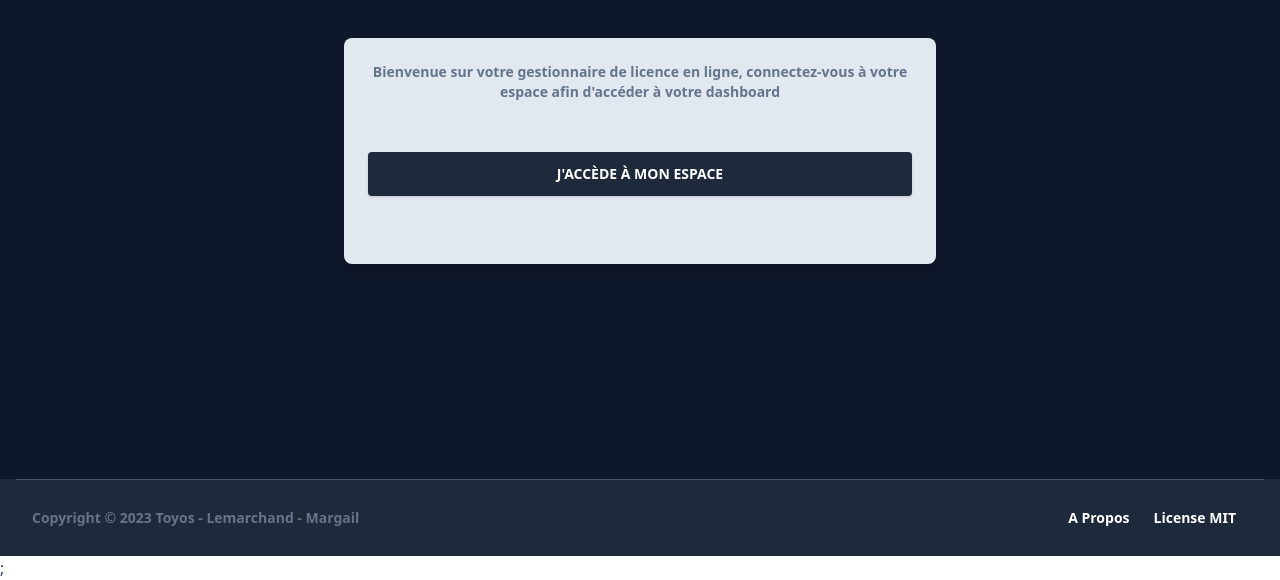
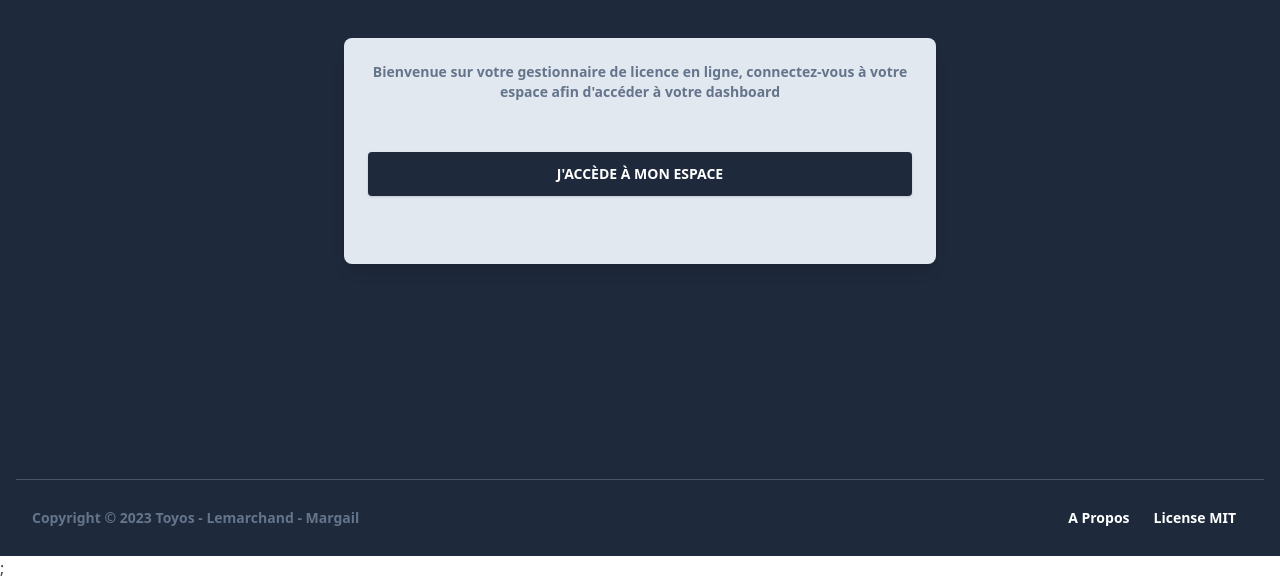
Before and after one commit to enzotoyos/Notus-licence, a React app: page / in a window 1280 px wide. Shown: the part 244-824 px from the top of the page. Built offline with nearby package versions, Linux system fonts and the light colour scheme.

Commit message:
modif arriere plan et manifest

```diff
--- a/package.json
+++ b/package.json
@@ -1,8 +1,8 @@
 {
-  "name": "notus-react",
+  "name": "notus-licence",
   "version": "1.1.0",
-  "description": "Notus React - A free Tailwind CSS and React UI Kit and Admin by Creative Tim.",
-  "repository": "https://github.com/creativetimofficial/notus-react",
+  "description": "Notus Licence - Outil de gestion de licence ",
+  "repository": "https://github.com/enzotoyos/Notus-licence",
   "license": "MIT",
   "dependencies": {
     "@fortawesome/fontawesome-free": "5.15.3",
--- a/public/index.html
+++ b/public/index.html
@@ -45,7 +45,7 @@
       work correctly both with client-side routing and a non-root public URL.
       Learn how to configure a non-root public URL by running `npm run build`.
     -->
-    <title>Notus React by Creative Tim | Free and Open Source UI Kit</title>
+    <title>Notus Licence - Outil de gestion de licence</title>
     <script src="https://maps.googleapis.com/maps/api/js?key=YOUR_KEY_HERE"></script>
   </head>
   <body class="text-blueGray-700 antialiased">
--- a/src/views/Index.js
+++ b/src/views/Index.js
@@ -10,11 +10,11 @@ export default function Index() {
   return (
     <>
       <main>
-        <div style={{ backgroundColor: "#0f172a" }}>
-          <section className="relative w-full h-full py-40 min-h-screen ">
+        <div>
+          <section className="relative w-full h-full py-40 min-h-screen bg-blueGray-800">
             <div class="wrapper">
               <div data-reactroot>
-                <div>
+                <div className="bg-blueGray-800">
                   <div
                     style={{
                       height: "100%",
```
Also changed, not shown: public/manifest.json.
